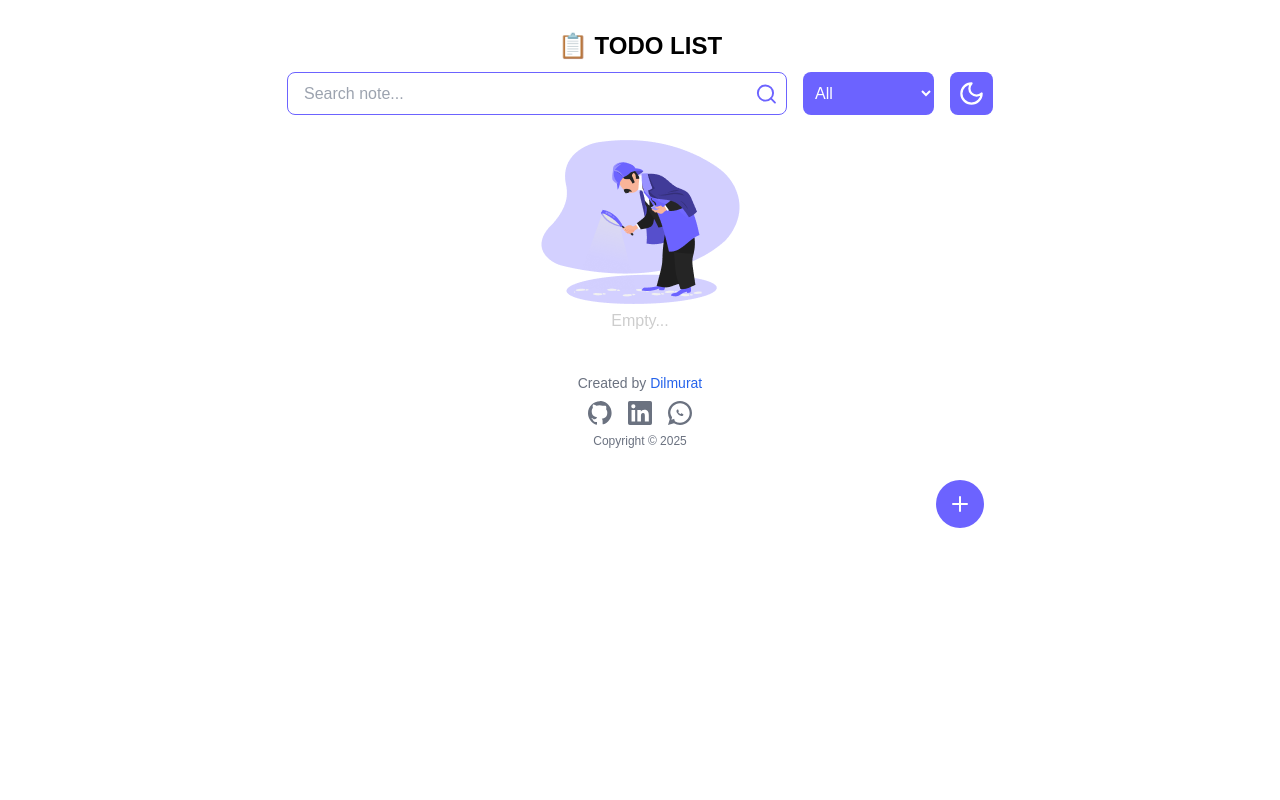
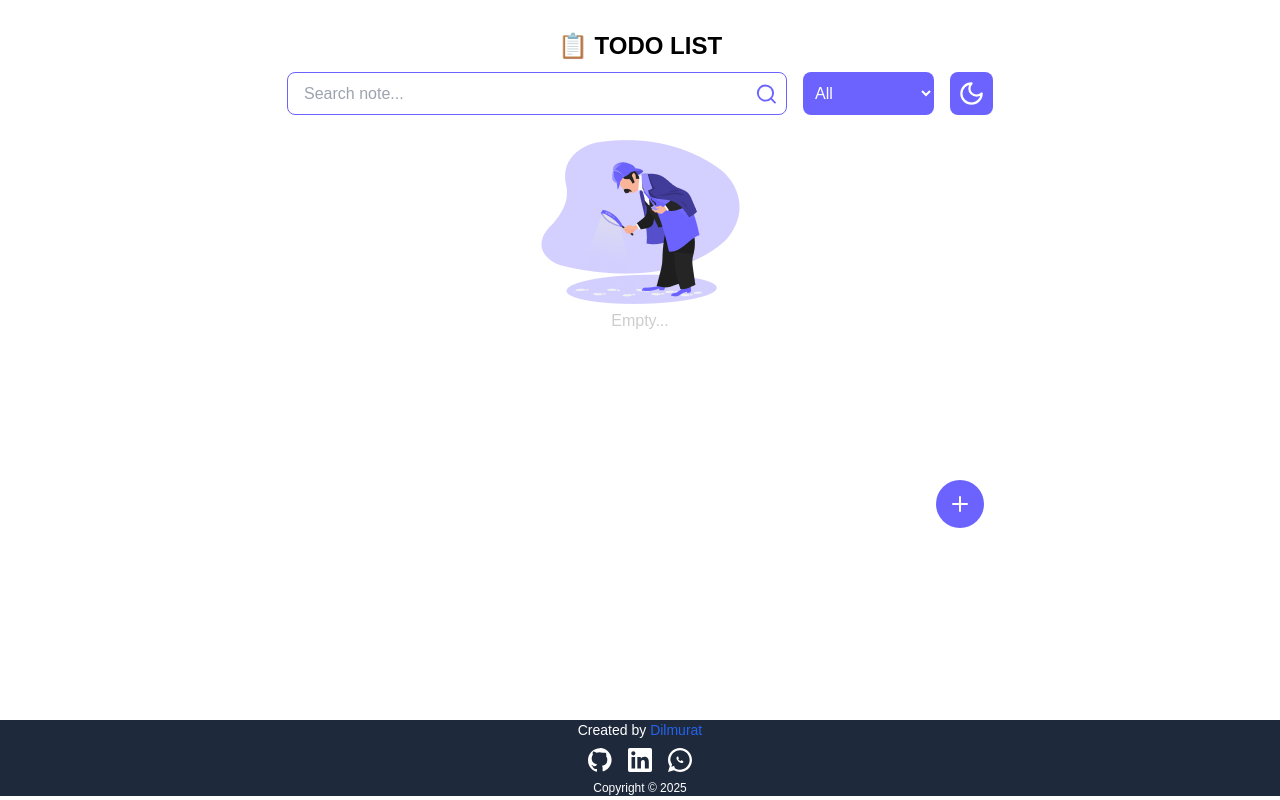
Before and after one commit to Dilmurat777/my-todo-list, a React (Vite) app: page / in a window 1280 px wide. Built offline with nearby package versions, Linux system fonts and the light colour scheme.

Commit message:
fix: h-screen & footer

```diff
--- a/src/App.jsx
+++ b/src/App.jsx
@@ -14,7 +14,7 @@ export default function App() {
   const { theme } = useContext(TodoContext);
 
   return (
-    <div className={`App ${theme === 'light' ? 'bg-white' : 'bg-dark text-textWhite'}`}>
+    <div className={`App h-[90vh] ${theme === 'light' ? 'bg-white' : 'bg-dark text-textWhite'}`}>
       <div
         className={`container max-w-3xl mx-auto px-4 flex flex-col items-center relative h-full`}>
         <motion.h1
--- a/src/components/Footer.jsx
+++ b/src/components/Footer.jsx
@@ -1,11 +1,14 @@
+import { useContext } from 'react';
 import GitHub from '../assets/icons/GitHub';
+import { TodoContext } from '../context/createContext';
 import Linkedin from './../assets/icons/Linkedin';
 import WhatsApp from './../assets/icons/WhatsApp';
 import { motion } from 'framer-motion';
 
 export default function Footer() {
+  const { theme } = useContext(TodoContext);
   return (
-    <footer className="mt-10 text-center text-sm text-gray-500">
+    <footer className={`text-center text-sm text-gray-500 ${theme === 'dark' ? 'bg-gray-300 text-dark' : 'bg-slate-800 text-white'}`}>
       <div className="flex flex-col items-center">
         <p>
           Created by{' '}
--- a/src/components/ListTodo.jsx
+++ b/src/components/ListTodo.jsx
@@ -40,7 +40,7 @@ export default function ListTodo() {
               <div className="flex flex-row gap-2">
                 {editingId === todo.id ? (
                   <input
-                    className={`w-[300px] outline-none ${
+                    className={`w-full outline-none ${
                       theme === 'light' ? 'text-black' : 'text-white bg-dark'
                     }`}
                     type="text"
```
